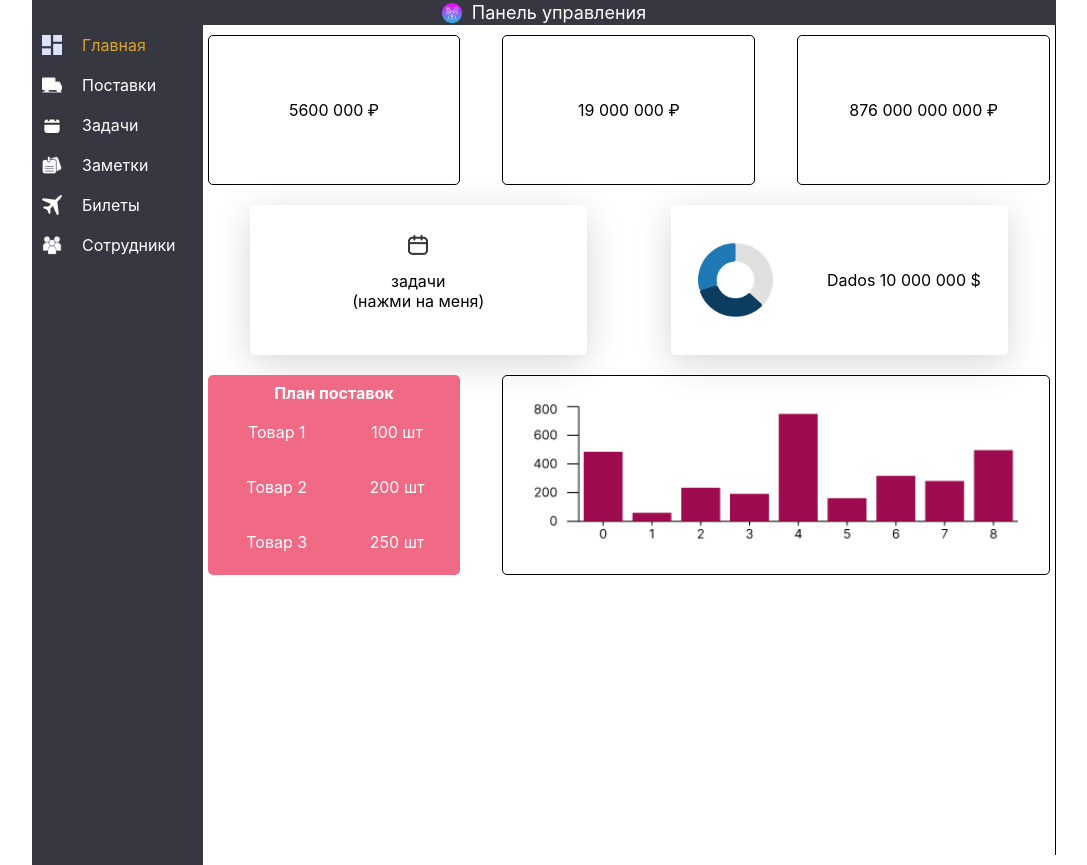
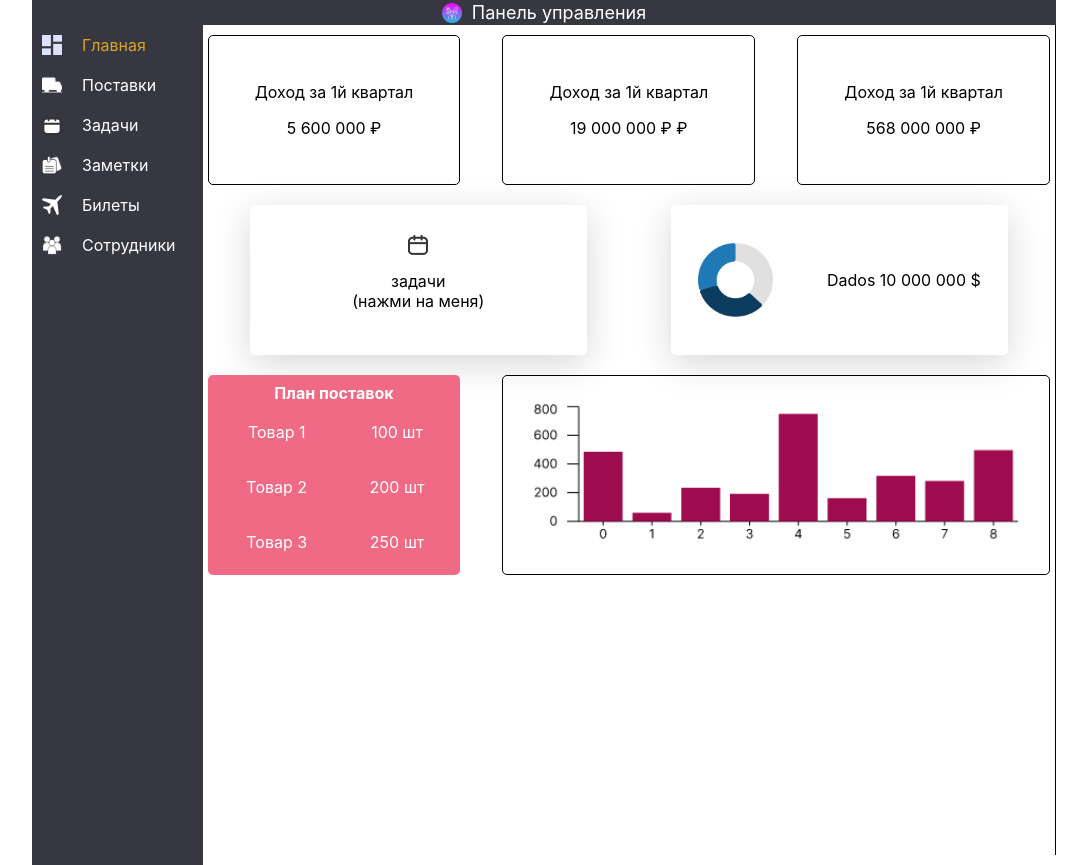
Before and after one commit to seregga/dashboard, a React (Create React App) app: page / in a window 1280 px wide. Shown: the whole page, without its empty margins (96-1183 px from the left). Built offline with nearby package versions, Linux system fonts and the light colour scheme; no server answers.

Commit message:
рефакторинг компонента HomePage

```diff
--- a/src/components/infoBlocks/card/Card.tsx
+++ b/src/components/infoBlocks/card/Card.tsx
@@ -3,12 +3,16 @@ import s from './Card.module.css'
 
 type CardProps = {
     children: string;
+    desc: string
 }
 
-const Card: React.FC<CardProps> = ({ children }) => {
+const Card: React.FC<CardProps> = ({ children, desc }) => {
     return (
         <div className={s.wrap}>
-            {children}
+            <div>
+                <p>{desc}</p>
+                <p>{children}</p>
+            </div>
         </div>
     )
 }
--- a/src/pages/HomePage/HomePage.tsx
+++ b/src/pages/HomePage/HomePage.tsx
@@ -16,12 +16,16 @@ import taskIcon from './taskIcon.png'
 
 const HomePage: React.FC = () => {
 
+    const [cardInfo, setCardInfo] = React.useState([
+        { id: 1, title: 'Доход за 1й квартал', sum: '5 600 000 ₽' },
+        { id: 2, title: 'Доход за 1й квартал', sum: '19 000 000 ₽ ₽' },
+        { id: 3, title: 'Доход за 1й квартал', sum: '568 000 000 ₽' },
+    ])
+
     return (
         <div className={s.wrap}>
             <section className={s.row_1}>
-                <Card>5600 000 ₽</Card>
-                <Card>19 000 000 ₽</Card>
-                <Card>876 000 000 000 ₽</Card>
+                {cardInfo.map(el => <Card desc={el.title} key={el.id}>{el.sum}</Card>)}
             </section>
             <section className={s.row_2}>
                 <Task image={taskIcon} path={'/tasks'}>задачи <br /> (нажми на меня)</Task>
```
